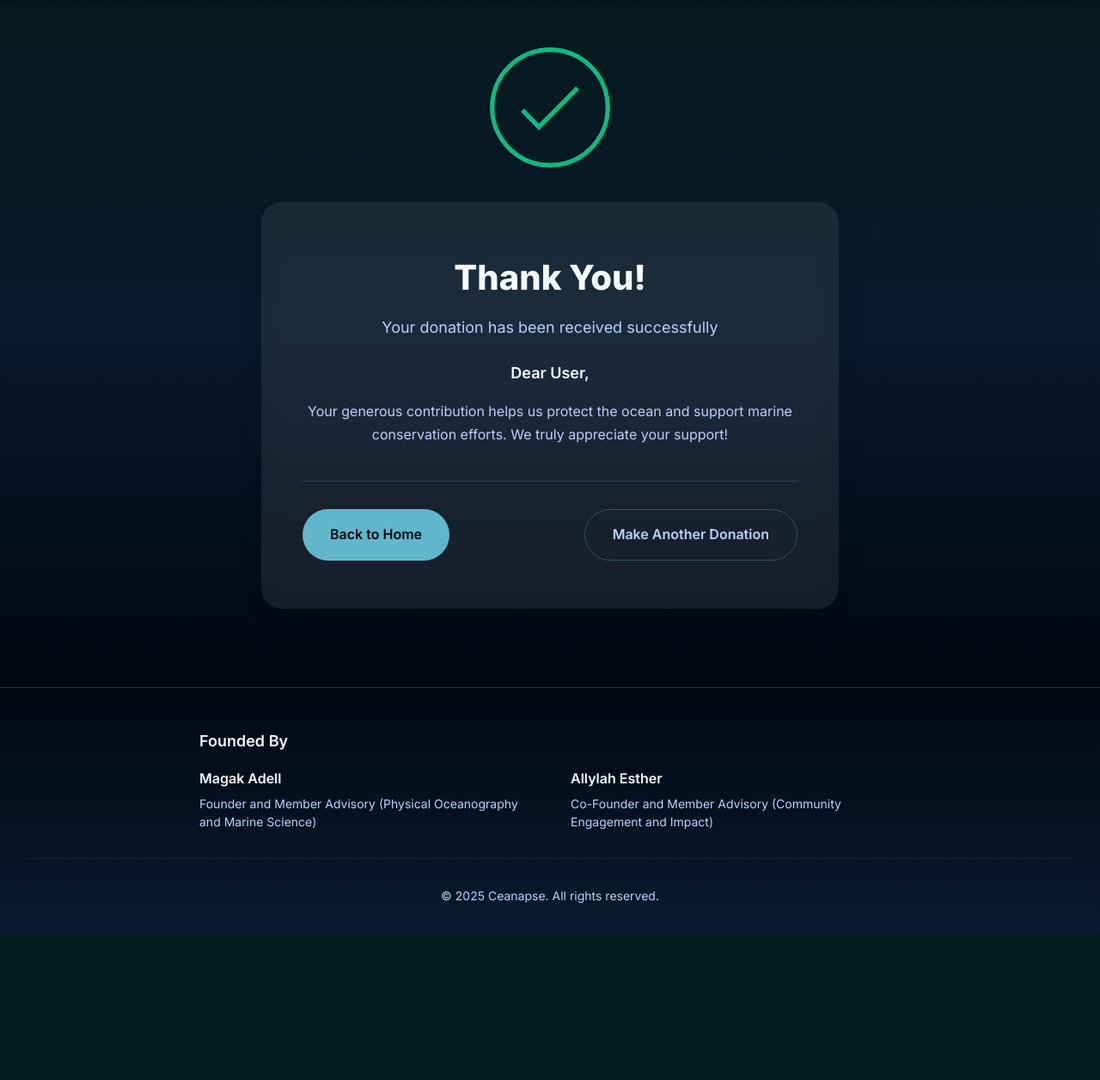
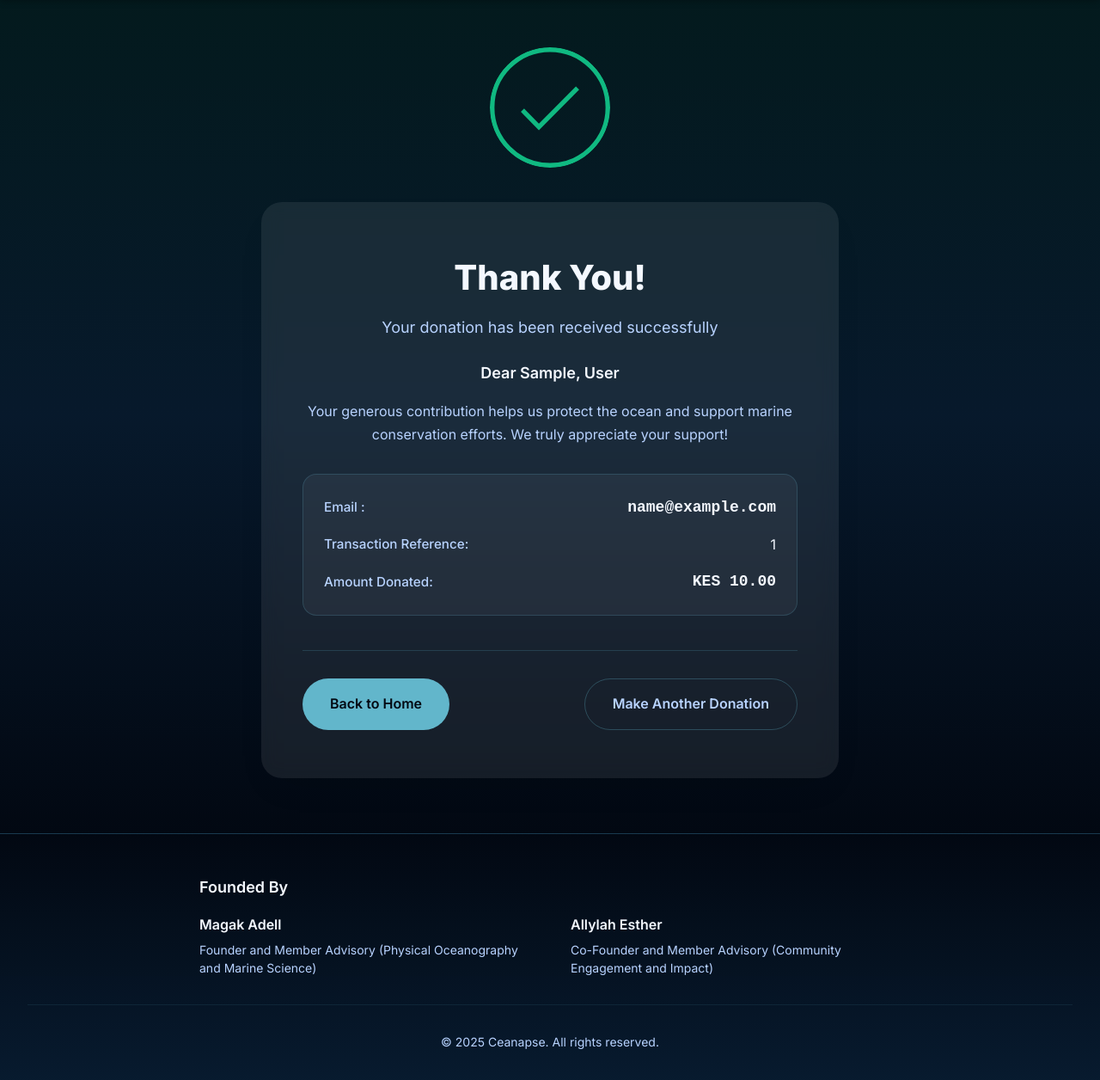
Before and after one commit to ISLOWIsmaeli/ceanapse-donation-platform, a Django app: page /donations/donation-success/1/ in a window 1280 px wide. Shown: the part 74-1330 px from the top of the page at 86% size. Before the commit the page ends 1160 px from the top, so only its background shows below. Run offline with Django 5.2, Linux system fonts and the light colour scheme; tables that the repository leaves empty hold one stand-in row (values such as "Sample post").

Commit message:
modified the success page

```diff
--- a/donations/templates/donations/donation_success.html
+++ b/donations/templates/donations/donation_success.html
@@ -16,10 +16,10 @@
       <h1 class="response-title">Thank You!</h1>
       <p class="response-subtitle">Your donation has been received successfully</p>
 
-      {% if donor_name %}
-        <p class="response-greeting">Dear {{ donor_name }},</p>
+      {% if first_name or last_name %}
+        <p class="response-greeting">Dear {{ first_name }}, {{ last_name }}</p>
       {% else %}
-        <p class="response-greeting">Dear User,</p>
+        <p class="response-greeting">Dear Donor,</p>
       {% endif %}
 
       <p class="response-message">
@@ -27,20 +27,28 @@
         marine conservation efforts. We truly appreciate your support!
       </p>
 
-      {% if donation_id %}
+      {% if project %}
       <div class="response-details">
         <div class="response-detail">
+          <span class="response-detail-label">Email :</span>
+          <span class="response-detail-value">{{ email }}</span>
+        </div>
+      {% if donation_id %}
+        <div class="response-detail">
           <span class="response-detail-label">Transaction Reference:</span>
-          <span class="response-detail-value">{{ donation_id }}</span>
+          <span class="#">{{ donation_id }}</span>
         </div>
-        {% if amount %}
+      {% if amount %}
         <div class="response-detail">
-          <span class="response-detail-label">Amount:</span>
+          <span class="response-detail-label">Amount Donated:</span>
           <span class="response-detail-value">KES {{ amount }}</span>
         </div>
-        {% endif %}
+      {% endif %}
+
+      {% endif %}
       </div>
       {% endif %}
+
 
       <div class="response-actions">
         <a href="{% url 'projects:ceanapse-home' %}" class="btn btn--primary">
--- a/donations/views.py
+++ b/donations/views.py
@@ -49,6 +49,7 @@ def donation_success(request, project_id):
         email = donation.email
         first_name =donation.first_name
         last_name = donation.last_name
+        donation_id = donation.donation_id
     else:
         None
 
@@ -57,7 +58,8 @@ def donation_success(request, project_id):
         'email' : email,
         'amount': amount,
         'first_name': first_name,
-        'last_name': last_name
+        'last_name': last_name,
+        'donation_id': donation_id
     })
 # no need to login
 def donation_failed(request, project_id):
@@ -89,7 +91,7 @@ def create_paystack_checkout_session(request, project_id):
             amount = Decimal(amount_text)
         except (InvalidOperation, TypeError):
             messages.error(request, "Enter a valid numeric amount.")
-            return redirect('donation', donation_id=project_id)
+            return redirect('donations:donation', donation_id=project_id)
 
         # validate min/max
         if amount <= 0:
@@ -98,9 +100,9 @@ def create_paystack_checkout_session(request, project_id):
 
         donation_id = f"donation_{uuid.uuid4()}"
         # /payment-success/2/
-        # payment_success_url = reverse('donations:donation-success', kwargs={'project_id': project_id})
+        payment_success_url = reverse('donations:donation-success', kwargs={'project_id': project_id})
         # http://domain.com/payment-success/2/
-        # callback_url = f"{request.scheme}://{request.get_host()}{payment_success_url}"
+        callback_url = f"{request.scheme}://{request.get_host()}{payment_success_url}"
         # Paystack expects amount in kobo (or cents) as integer
         amount_in_kobo = int(amount * 100)
 
@@ -109,8 +111,8 @@ def create_paystack_checkout_session(request, project_id):
         "amount": amount_in_kobo,  # in kobo
         "currency": "KES",
         "channels": ["card", "bank_transfer", "bank", "ussd", "qr", "mobile_money"],
-        "reference": donation_id, # generated by developer
-        # "callback_url": callback_url,
+        "callback_url": callback_url,
+        "reference": donation_id,
         "label": f"Checkout For {project.name}"
         }
         print("The checkout data payload sent to paystack is as follows:")
@@ -143,6 +145,7 @@ def paystack_webhook(request):
     request_body = request.body
 
     hash = hmac.new(secret.encode('utf-8'), request_body, hashlib.sha512).hexdigest()
+
 
     if hash == request.META.get('HTTP_X_PAYSTACK_SIGNATURE'):
         webhook_post_data = json.loads(request_body)
@@ -179,7 +182,11 @@ def paystack_webhook(request):
             paystack_donation.call_back_response=webhook_post_data
             paystack_donation.completed_at=timezone.now()
             paystack_donation.is_success=True
+
             paystack_donation.save()
+            print("I have reached the end of webhook processing successfully")
+
+
 
             #send email to user on successful payment
             # send_payment_success_email(user.email, product_id)
```
